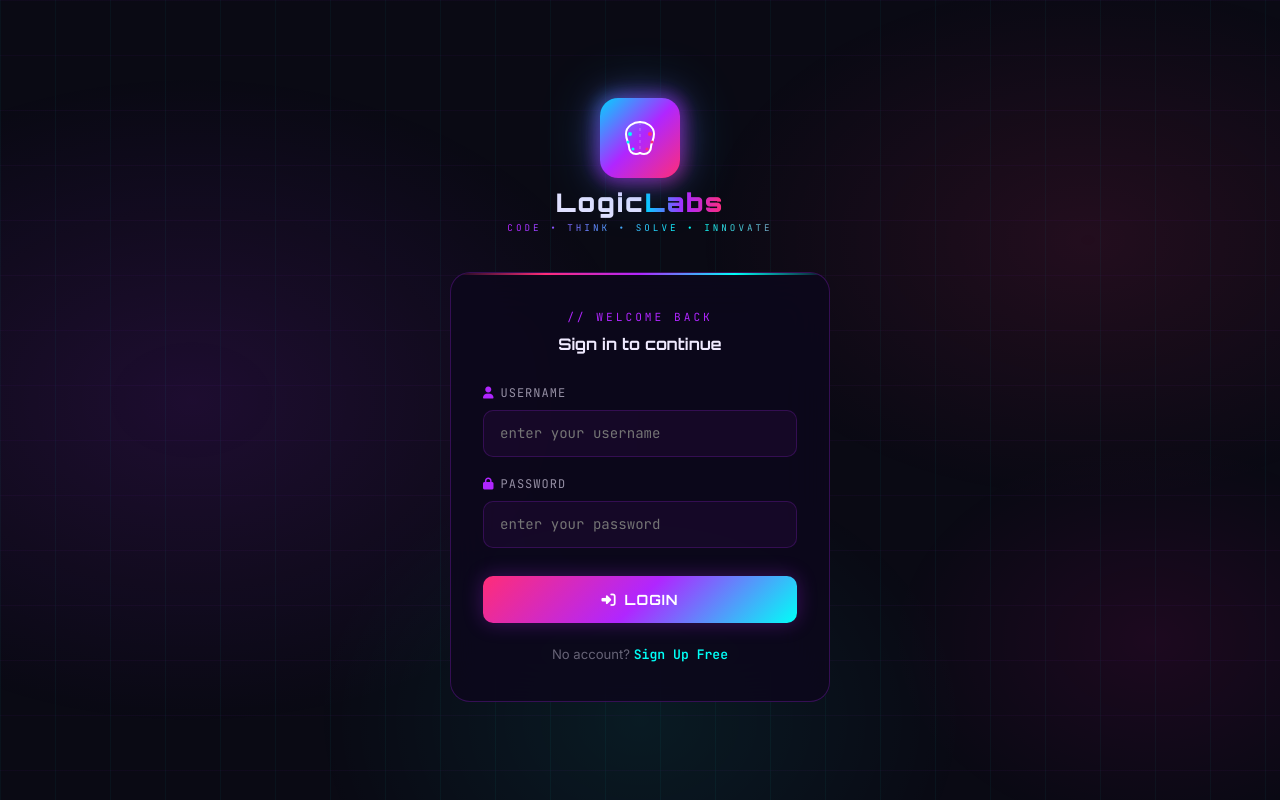
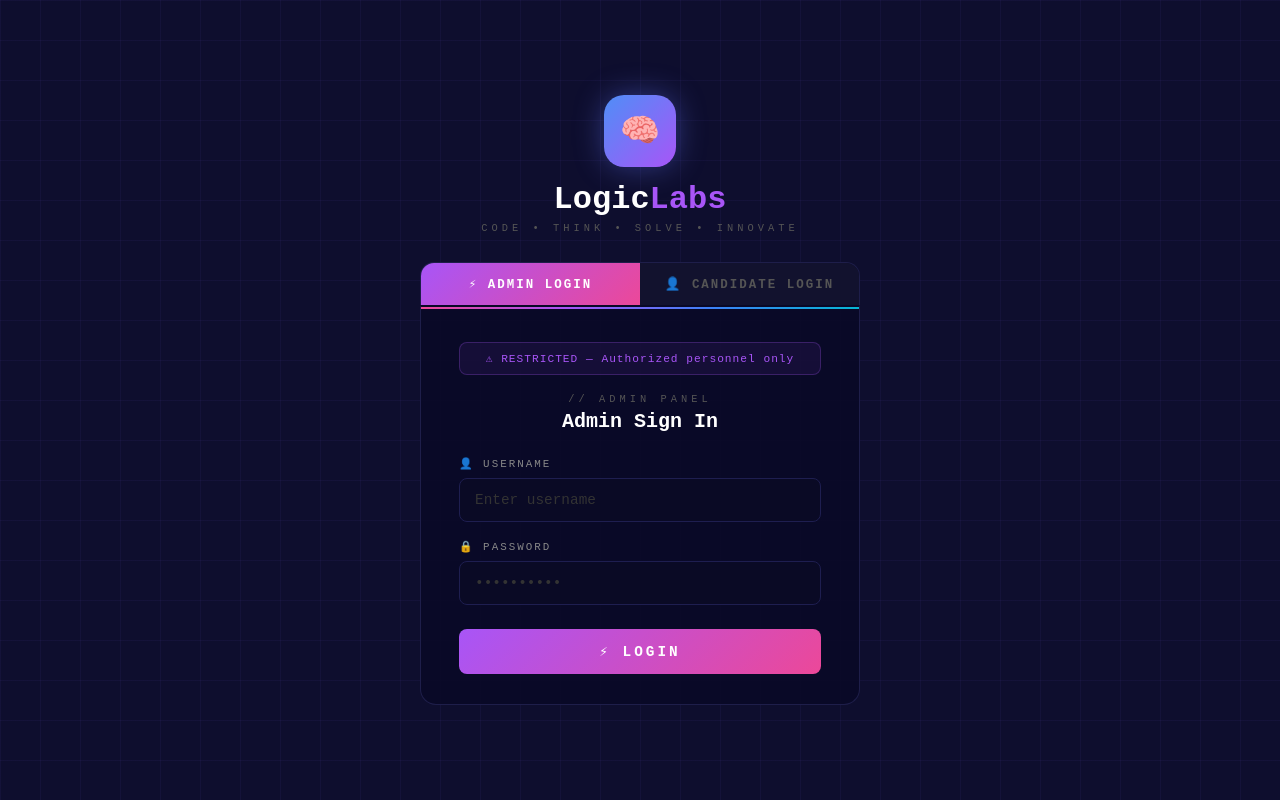
Before and after one commit to Talarisaijoshwika6666/OCAP, a Django app: page /accounts/login/ in a window 1280 px wide. Run offline with Django 5.2, Linux system fonts and the light colour scheme.

Commit message:
loginpage updated

```diff
--- a/OnlineCodingAssessment/settings.py
+++ b/OnlineCodingAssessment/settings.py
@@ -51,7 +51,9 @@ MIDDLEWARE = [
     'django.contrib.auth.middleware.AuthenticationMiddleware',
     'django.contrib.messages.middleware.MessageMiddleware',
     'django.middleware.clickjacking.XFrameOptionsMiddleware',
+    'accounts.middleware.CandidateAccessMiddleware',
 ]
+
 
 ROOT_URLCONF = 'OnlineCodingAssessment.urls'
 
--- a/accounts/views.py
+++ b/accounts/views.py
@@ -1,58 +1,100 @@
 from django.shortcuts import render, redirect
 from django.contrib.auth import authenticate, login, logout, get_user_model
-from django.db.models import Sum, Count, Avg
+from django.db.models import Sum
 from submissions.models import Submission
 
 User = get_user_model()
 
+ADMIN_USERNAME = "admin"
+ADMIN_PASSWORD = "admin@1234"
+
 def login_view(request):
+    panel = request.GET.get('panel', 'admin')
+
     if request.method == 'POST':
-        user = authenticate(request,
-            username=request.POST['username'],
-            password=request.POST['password'])
-        role = request.POST.get('role', 'candidate')
-        if user:
-            login(request, user)
-            if role == 'admin' or user.is_superuser:
-                return redirect('/admin/')
-            elif role == 'recruiter':
-                return redirect('/recruiter/')
+        username = request.POST.get('username', '').strip()
+        password = request.POST.get('password', '')
+        panel    = request.POST.get('panel', 'admin')
+
+        if panel == 'admin':
+            if username == ADMIN_USERNAME and password == ADMIN_PASSWORD:
+                try:
+                    db_user = User.objects.get(username=username)
+                    login(request, db_user)
+                    return redirect('/admin/')
+                except User.DoesNotExist:
+                    return render(request, 'accounts/login.html', {
+                        'error': 'Admin user not found. Run: python manage.py createsuperuser',
+                        'panel': 'admin'
+                    })
             else:
-                return redirect('/questions/')
-    return render(request, 'accounts/login.html')
+                return render(request, 'accounts/login.html', {
+                    'error': 'Invalid admin credentials.',
+                    'panel': 'admin'
+                })
+        else:
+            # Candidate panel — admin can also login here
+            user = authenticate(request, username=username, password=password)
+            if user:
+                login(request, user)
+                if user.is_superuser or user.is_staff:
+                    return redirect('/admin/')
+                    return redirect('/')
+            else:
+                return render(request, 'accounts/login.html', {
+                    'error': 'Invalid username or password.',
+                    'panel': 'candidate'
+                })
+
+    return render(request, 'accounts/login.html', {'panel': panel})
+
 
 def logout_view(request):
     logout(request)
     return redirect('/accounts/login/')
 
+
 def register_view(request):
+    error = None
     if request.method == 'POST':
-        username = request.POST.get('username')
-        password = request.POST.get('password1')
-        email = request.POST.get('email', '')
-        if username and password:
-            if not User.objects.filter(username=username).exists():
-                User.objects.create_user(username=username, password=password, email=email)
-                return redirect('/accounts/login/')
-    return render(request, 'accounts/register.html')
+        username  = request.POST.get('username', '').strip()
+        email     = request.POST.get('email', '').strip()
+        password1 = request.POST.get('password1', '')
+        password2 = request.POST.get('password2', '')
+
+        if not username or not password1:
+            error = 'Username and password are required.'
+        elif len(password1) < 8:
+            error = 'Password must be at least 8 characters.'
+        elif password1 != password2:
+            error = 'Passwords do not match.'
+        elif User.objects.filter(username=username).exists():
+            error = 'Username already taken.'
+        else:
+            User.objects.create_user(username=username, password=password1, email=email)
+            return redirect('/accounts/login/?panel=candidate')
+
+    return render(request, 'accounts/register.html', {'error': error})
+
 
 def profile_view(request, username=None):
+    if not request.user.is_authenticated:
+        return redirect('/accounts/login/')
+
     if username is None:
-        if not request.user.is_authenticated:
-            return redirect('/accounts/login/')
         profile_user = request.user
     else:
         profile_user = User.objects.filter(username=username).first()
         if not profile_user:
-            return redirect('/questions/')
+            return redirect('/')
 
-    submissions = Submission.objects.filter(user=profile_user)
+    submissions       = Submission.objects.filter(user=profile_user)
     total_submissions = submissions.count()
-    total_score = submissions.aggregate(total=Sum('score'))['total'] or 0
-    problems_solved = submissions.filter(score__gt=0).values('question').distinct().count()
-    easy_solved = submissions.filter(score__gt=0, question__difficulty='Easy').values('question').distinct().count()
-    medium_solved = submissions.filter(score__gt=0, question__difficulty='Medium').values('question').distinct().count()
-    hard_solved = submissions.filter(score__gt=0, question__difficulty='Hard').values('question').distinct().count()
+    total_score       = submissions.aggregate(total=Sum('score'))['total'] or 0
+    problems_solved   = submissions.filter(score__gt=0).values('question').distinct().count()
+    easy_solved       = submissions.filter(score__gt=0, question__difficulty='Easy').values('question').distinct().count()
+    medium_solved     = submissions.filter(score__gt=0, question__difficulty='Medium').values('question').distinct().count()
+    hard_solved       = submissions.filter(score__gt=0, question__difficulty='Hard').values('question').distinct().count()
 
     all_scores = Submission.objects.values('user').annotate(total=Sum('score')).order_by('-total')
     rank = 1
@@ -61,16 +103,16 @@ def profile_view(request, username=None):
             rank = i + 1
             break
 
-    recent_submissions = submissions.order_by('-submitted_at')[:10]
+    recent_submissions = submissions.select_related('question').order_by('-submitted_at')[:10]
 
     return render(request, 'accounts/profile.html', {
-        'profile_user': profile_user,
-        'total_submissions': total_submissions,
-        'total_score': total_score,
-        'problems_solved': problems_solved,
-        'easy_solved': easy_solved,
-        'medium_solved': medium_solved,
-        'hard_solved': hard_solved,
-        'rank': rank,
+        'profile_user':       profile_user,
+        'total_submissions':  total_submissions,
+        'total_score':        total_score,
+        'problems_solved':    problems_solved,
+        'easy_solved':        easy_solved,
+        'medium_solved':      medium_solved,
+        'hard_solved':        hard_solved,
+        'rank':               rank,
         'recent_submissions': recent_submissions,
     })
--- a/templates/accounts/login.html
+++ b/templates/accounts/login.html
@@ -1,122 +1,210 @@
-{% extends 'base.html' %}
-{% block page_title %}// Login{% endblock %}
-{% block content %}
-
+<!DOCTYPE html>
+<html lang="en">
+<head>
+    <meta charset="UTF-8">
+    <title>LogicLabs - Login</title>
     <style>
-  /* Hide sidebar and adjust layout for login page */
-  .sidebar { display: none !important; }
-  .main-content { margin-left: 0 !important; }
-  .topbar { display: none !important; }
-  .page-content {
-    padding: 0 !important;
+        * { margin: 0; padding: 0; box-sizing: border-box; }
+        body {
+            background: #0e0e2e;
+            font-family: 'Courier New', monospace;
             min-height: 100vh;
             display: flex;
+            flex-direction: column;
             align-items: center;
             justify-content: center;
+            background-image:
+                linear-gradient(rgba(100,80,200,0.07) 1px, transparent 1px),
+                linear-gradient(90deg, rgba(100,80,200,0.07) 1px, transparent 1px);
+            background-size: 40px 40px;
         }
+        .logo-area { text-align: center; margin-bottom: 28px; }
+        .logo-icon {
+            width: 72px; height: 72px;
+            background: linear-gradient(135deg, #4f8ef7, #a855f7);
+            border-radius: 20px;
+            display: flex; align-items: center; justify-content: center;
+            margin: 0 auto 14px;
+            font-size: 2rem;
+            box-shadow: 0 0 30px rgba(100,120,255,0.4);
+        }
+        .logo-text { font-size: 2rem; font-weight: bold; color: #fff; }
+        .logo-text span { color: #a855f7; }
+        .logo-sub { color: #555; font-size: 0.65rem; letter-spacing: 4px; margin-top: 4px; }
+
+        .panel-tabs {
+            display: flex;
+            width: 100%; max-width: 440px;
+            border-radius: 14px 14px 0 0;
+            overflow: hidden;
+            border: 1px solid #1e1e4a;
+            border-bottom: none;
+        }
+        .tab-btn {
+            flex: 1; padding: 13px;
+            text-align: center;
+            font-family: 'Courier New', monospace;
+            font-size: 0.78rem; font-weight: bold; letter-spacing: 2px;
+            cursor: pointer; text-decoration: none; border: none;
+            transition: all 0.25s;
+            background: #12122e; color: #555;
+        }
+        .tab-btn.active-admin { background: linear-gradient(135deg, #a855f7, #ec4899); color: #fff; }
+        .tab-btn.active-candidate { background: linear-gradient(135deg, #3b82f6, #06b6d4); color: #fff; }
+
+        .login-box {
+            background: rgba(10,10,40,0.95);
+            border: 1px solid #1e1e4a;
+            border-top: 2px solid transparent;
+            border-radius: 0 0 16px 16px;
+            padding: 35px 38px 30px;
+            width: 100%; max-width: 440px;
+            position: relative;
+        }
+        .login-box::before {
+            content: '';
+            position: absolute;
+            top: 0; left: 0; right: 0; height: 2px;
+            background: linear-gradient(90deg, #ec4899, #a855f7, #3b82f6, #06b6d4);
+        }
+        .form-eyebrow { font-size: 0.65rem; letter-spacing: 4px; color: #555; margin-bottom: 5px; text-align: center; }
+        .form-title { font-size: 1.25rem; color: #fff; font-weight: bold; text-align: center; margin-bottom: 24px; }
+
+        .admin-notice {
+            background: rgba(168,85,247,0.08);
+            border: 1px solid rgba(168,85,247,0.25);
+            border-radius: 8px; padding: 9px 13px;
+            color: #a855f7; font-size: 0.7rem; letter-spacing: 1px;
+            margin-bottom: 18px; text-align: center;
+        }
+        .error-msg {
+            background: rgba(239,68,68,0.12);
+            border: 1px solid rgba(239,68,68,0.4);
+            color: #f87171; padding: 10px 14px;
+            border-radius: 8px; font-size: 0.78rem; margin-bottom: 18px;
+        }
+
+        .field { margin-bottom: 18px; }
+        .field label {
+            display: flex; align-items: center; gap: 7px;
+            color: #888; font-size: 0.68rem; letter-spacing: 2px; margin-bottom: 8px;
+        }
+        .field input {
+            width: 100%; padding: 13px 15px;
+            background: #0a0a25;
+            border: 1px solid #1e1e50;
+            border-radius: 8px; color: #fff;
+            font-family: 'Courier New', monospace;
+            font-size: 0.9rem; outline: none;
+            transition: border-color 0.3s, box-shadow 0.3s;
+        }
+        .field input:focus {
+            border-color: #a855f7;
+            box-shadow: 0 0 0 3px rgba(168,85,247,0.12);
+        }
+        .field input::placeholder { color: #333; }
+
+        .strength-bar-wrap {
+            margin-top: 7px; height: 3px;
+            background: #1a1a3a; border-radius: 2px; overflow: hidden;
+        }
+        .strength-bar { height: 100%; width: 0%; border-radius: 2px; transition: width 0.3s, background 0.3s; }
+
+        .login-btn {
+            width: 100%; padding: 14px; border: none; border-radius: 8px;
+            font-family: 'Courier New', monospace;
+            font-size: 0.9rem; font-weight: bold; letter-spacing: 3px;
+            cursor: pointer; transition: opacity 0.3s, transform 0.15s; margin-top: 6px;
+        }
+        .btn-admin { background: linear-gradient(135deg, #a855f7, #ec4899); color: #fff; }
+        .btn-candidate { background: linear-gradient(135deg, #ec4899, #06b6d4); color: #fff; }
+        .login-btn:hover { opacity: 0.88; transform: translateY(-1px); }
+
+        .form-footer { text-align: center; margin-top: 20px; color: #444; font-size: 0.78rem; }
+        .form-footer a { color: #a855f7; text-decoration: none; font-weight: bold; }
     </style>
+</head>
+<body>
 
-<div style="width:100%;max-width:420px;margin:0 auto;padding:20px;">
-
-  <!-- Logo -->
-  <div style="text-align:center;margin-bottom:36px;">
-    <!-- Brain Logo matching LogicLabs brand -->
-    <div style="display:inline-flex;flex-direction:column;align-items:center;gap:12px;">
-      <div style="position:relative;width:80px;height:80px;">
-        <!-- Outer glow ring -->
-        <div style="position:absolute;inset:-4px;border-radius:20px;background:linear-gradient(135deg,#00d4ff,#b026ff,#ff2d78);opacity:0.4;filter:blur(8px);"></div>
-        <!-- Logo box -->
-        <div style="position:relative;width:80px;height:80px;border-radius:18px;background:linear-gradient(135deg,#00d4ff 0%,#b026ff 50%,#ff2d78 100%);display:flex;align-items:center;justify-content:center;box-shadow:0 0 30px rgba(176,38,255,0.5),0 0 60px rgba(0,212,255,0.3);">
-          <!-- Brain circuit SVG -->
-          <svg width="48" height="48" viewBox="0 0 48 48" fill="none" xmlns="http://www.w3.org/2000/svg">
-            <!-- Left brain half -->
-            <path d="M24 8 C18 8 10 12 10 20 C10 26 13 29 13 33 C13 37 16 40 20 40 C22 40 24 39 24 39" stroke="white" stroke-width="2" fill="none" stroke-linecap="round"/>
-            <!-- Right brain half -->
-            <path d="M24 8 C30 8 38 12 38 20 C38 26 35 29 35 33 C35 37 32 40 28 40 C26 40 24 39 24 39" stroke="white" stroke-width="2" fill="none" stroke-linecap="round"/>
-            <!-- Circuit nodes left -->
-            <circle cx="14" cy="20" r="2" fill="#00fff7"/>
-            <circle cx="12" cy="28" r="1.5" fill="#00fff7"/>
-            <circle cx="17" cy="35" r="1.5" fill="#00fff7"/>
-            <!-- Circuit nodes right -->
-            <circle cx="34" cy="20" r="2" fill="#ff2d78"/>
-            <circle cx="36" cy="28" r="1.5" fill="#ff2d78"/>
-            <circle cx="31" cy="35" r="1.5" fill="#ff2d78"/>
-            <!-- Center divider -->
-            <line x1="24" y1="8" x2="24" y2="40" stroke="rgba(255,255,255,0.3)" stroke-width="1" stroke-dasharray="3,3"/>
-            <!-- Code symbol -->
-            <text x="24" y="26" text-anchor="middle" fill="white" font-size="8" font-weight="bold" font-family="monospace"></></text>
-          </svg>
-        </div>
+<div class="logo-area">
+    <div class="logo-icon">🧠</div>
+    <div class="logo-text">Logic<span>Labs</span></div>
+    <div class="logo-sub">CODE • THINK • SOLVE • INNOVATE</div>
 </div>
 
-      <div>
-        <div style="font-family:'Orbitron',monospace;font-size:1.6rem;font-weight:900;letter-spacing:2px;line-height:1;">
-          <span style="color:#e0e0ff;">Logic</span><span style="background:linear-gradient(90deg,#00d4ff,#b026ff,#ff2d78);-webkit-background-clip:text;-webkit-text-fill-color:transparent;background-clip:text;">Labs</span>
-        </div>
-        <div style="font-family:'JetBrains Mono',monospace;font-size:0.58rem;letter-spacing:3px;text-transform:uppercase;margin-top:6px;background:linear-gradient(90deg,#00fff7,#ff2d78,#b026ff,#00fff7);background-size:200% auto;-webkit-background-clip:text;-webkit-text-fill-color:transparent;background-clip:text;animation:tagline-scroll 4s linear infinite;">
-          Code • Think • Solve • Innovate
-        </div>
-      </div>
-    </div>
+<div class="panel-tabs">
+    <a href="?panel=admin"
+       class="tab-btn {% if panel == 'admin' %}active-admin{% endif %}">
+        ⚡ ADMIN LOGIN
+    </a>
+    <a href="?panel=candidate"
+       class="tab-btn {% if panel == 'candidate' %}active-candidate{% endif %}">
+        👤 CANDIDATE LOGIN
+    </a>
 </div>
 
-  <!-- Login Card -->
-  <div style="background:rgba(12,8,28,0.85);border:1px solid rgba(176,38,255,0.25);border-radius:20px;padding:36px 32px;backdrop-filter:blur(24px);position:relative;overflow:hidden;">
-    <!-- Top accent line -->
-    <div style="position:absolute;top:0;left:0;right:0;height:2px;background:linear-gradient(90deg,transparent,#ff2d78,#b026ff,#00fff7,transparent);"></div>
+<div class="login-box">
 
-    <div style="text-align:center;margin-bottom:28px;">
-      <div style="font-family:'JetBrains Mono',monospace;font-size:0.7rem;letter-spacing:3px;color:#b026ff;margin-bottom:6px;">// WELCOME BACK</div>
-      <div style="font-family:'Orbitron',monospace;font-size:1rem;font-weight:700;color:#f0eaff;">Sign in to continue</div>
+    {% if panel == 'admin' %}
+        <div class="admin-notice">⚠ RESTRICTED — Authorized personnel only</div>
+        <div class="form-eyebrow">// ADMIN PANEL</div>
+        <div class="form-title">Admin Sign In</div>
+    {% else %}
+        <div class="form-eyebrow">// WELCOME BACK</div>
+        <div class="form-title">Sign in to continue</div>
+    {% endif %}
+
+    {% if error %}<div class="error-msg">⚠ {{ error }}</div>{% endif %}
+
+    <form method="POST">
+        {% csrf_token %}
+        <input type="hidden" name="panel" value="{{ panel|default:'admin' }}">
+
+        <div class="field">
+            <label>👤 USERNAME</label>
+            <input type="text" name="username" placeholder="Enter username" required>
         </div>
 
-    {% if form.errors %}
-    <div style="background:rgba(255,45,120,0.1);border:1px solid rgba(255,45,120,0.3);border-radius:10px;padding:12px 16px;margin-bottom:20px;color:#ff2d78;font-size:0.82rem;font-family:'JetBrains Mono',monospace;">
-      <i class="fas fa-exclamation-triangle" style="margin-right:8px;"></i>Invalid username or password
+        <div class="field">
+            <label>🔒 PASSWORD</label>
+            <input type="password" name="password" id="passwordInput"
+                   placeholder="••••••••••" required
+                   {% if panel == 'candidate' %}minlength="8"{% endif %}
+                   oninput="updateStrength(this)">
+            {% if panel == 'candidate' %}
+            <div class="strength-bar-wrap">
+                <div class="strength-bar" id="strengthBar"></div>
+            </div>
+            {% endif %}
+        </div>
+
+        {% if panel == 'admin' %}
+            <button type="submit" class="login-btn btn-admin">⚡ LOGIN</button>
+        {% else %}
+            <button type="submit" class="login-btn btn-candidate">⇒ LOGIN</button>
+        {% endif %}
+    </form>
+
+    {% if panel == 'candidate' %}
+    <div class="form-footer">
+        No account? <a href="/accounts/register/">Sign Up Free</a>
     </div>
     {% endif %}
 
-    <form method="post">
-      {% csrf_token %}
-
-      <!-- Username -->
-      <div style="margin-bottom:18px;">
-        <label style="display:block;color:rgba(240,234,255,0.6);font-size:0.75rem;font-family:'JetBrains Mono',monospace;letter-spacing:1px;margin-bottom:8px;">
-          <i class="fas fa-user" style="color:#b026ff;margin-right:6px;"></i>USERNAME
-        </label>
-        <input type="text" name="username" value="{{ form.username.value|default:'' }}" placeholder="enter your username"
-          style="width:100%;background:rgba(176,38,255,0.06);border:1px solid rgba(176,38,255,0.2);border-radius:10px;padding:12px 16px;color:#f0eaff;font-family:'JetBrains Mono',monospace;font-size:0.88rem;outline:none;transition:all 0.2s;"
-          onfocus="this.style.borderColor='rgba(255,45,120,0.5)';this.style.boxShadow='0 0 15px rgba(176,38,255,0.15)'"
-          onblur="this.style.borderColor='rgba(176,38,255,0.2)';this.style.boxShadow='none'">
 </div>
 
-      <!-- Password -->
-      <div style="margin-bottom:28px;">
-        <label style="display:block;color:rgba(240,234,255,0.6);font-size:0.75rem;font-family:'JetBrains Mono',monospace;letter-spacing:1px;margin-bottom:8px;">
-          <i class="fas fa-lock" style="color:#b026ff;margin-right:6px;"></i>PASSWORD
-        </label>
-        <input type="password" name="password" placeholder="enter your password"
-          style="width:100%;background:rgba(176,38,255,0.06);border:1px solid rgba(176,38,255,0.2);border-radius:10px;padding:12px 16px;color:#f0eaff;font-family:'JetBrains Mono',monospace;font-size:0.88rem;outline:none;transition:all 0.2s;"
-          onfocus="this.style.borderColor='rgba(255,45,120,0.5)';this.style.boxShadow='0 0 15px rgba(176,38,255,0.15)'"
-          onblur="this.style.borderColor='rgba(176,38,255,0.2)';this.style.boxShadow='none'">
-      </div>
-
-      <!-- Login Button -->
-      <button type="submit"
-        style="width:100%;background:linear-gradient(135deg,#ff2d78,#b026ff,#00fff7);border:none;border-radius:10px;padding:13px;font-family:'Orbitron',monospace;font-size:0.88rem;font-weight:700;color:#fff;cursor:pointer;transition:all 0.3s;box-shadow:0 0 20px rgba(176,38,255,0.3);letter-spacing:1px;"
-        onmouseover="this.style.transform='translateY(-2px)';this.style.boxShadow='0 0 35px rgba(255,45,120,0.5)'"
-        onmouseout="this.style.transform='translateY(0)';this.style.boxShadow='0 0 20px rgba(176,38,255,0.3)'">
-        <i class="fas fa-sign-in-alt" style="margin-right:8px;"></i>LOGIN
-      </button>
-    </form>
-
-    <div style="text-align:center;margin-top:22px;color:rgba(240,234,255,0.4);font-size:0.82rem;">
-      No account?
-      <a href="/accounts/register/" style="color:#00fff7;font-weight:600;text-decoration:none;font-family:'JetBrains Mono',monospace;"
-         onmouseover="this.style.color='#ff2d78'"
-         onmouseout="this.style.color='#00fff7'">Sign Up Free</a>
-    </div>
-  </div>
-</div>
-
-{% endblock %}
+<script>
+function updateStrength(input) {
+    var bar = document.getElementById('strengthBar');
+    if (!bar) return;
+    var v = input.value, score = 0;
+    if (v.length >= 8) score++;
+    if (/[A-Z]/.test(v)) score++;
+    if (/[0-9]/.test(v)) score++;
+    if (/[^A-Za-z0-9]/.test(v)) score++;
+    bar.style.width = (score / 4 * 100) + '%';
+    bar.style.background = ['#ef4444','#ef4444','#f97316','#eab308','#22c55e'][score];
+}
+</script>
+</body>
+</html>
--- a/templates/base.html
+++ b/templates/base.html
@@ -69,6 +69,9 @@
       z-index: 1000;
       display: flex;
       flex-direction: column;
+      overflow-y: auto;
+      overflow-x: hidden;
+      height: 100vh;
       backdrop-filter: blur(24px);
       transition: transform 0.3s ease;
     }
@@ -188,10 +191,10 @@
 
     .sidebar-nav {
       flex: 1;
-      overflow-y: auto;
+      overflow-y: scroll;
       padding: 5px 0;
-      scrollbar-width: none;
-      max-height: 100vh;
+      scrollbar-width: thin;
+      max-height: calc(100vh - 80px);
     }
     .sidebar-nav::-webkit-scrollbar { display: none; }
 
```
Also changed, not shown: OnlineCodingAssessment/views.py (+25 -3 lines), accounts/middleware.py (added, +27 -0 lines), db.sqlite3. Lines whose indentation alone changed are shown as unchanged.
